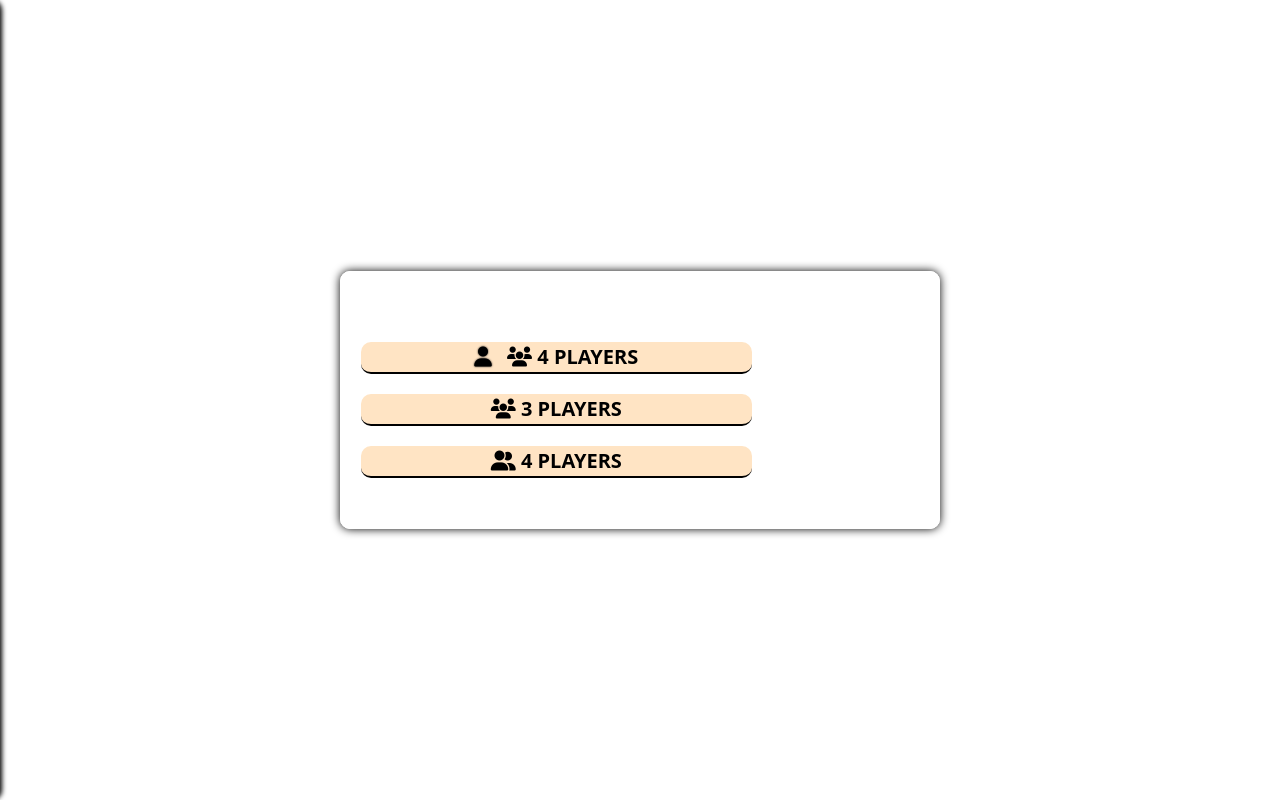
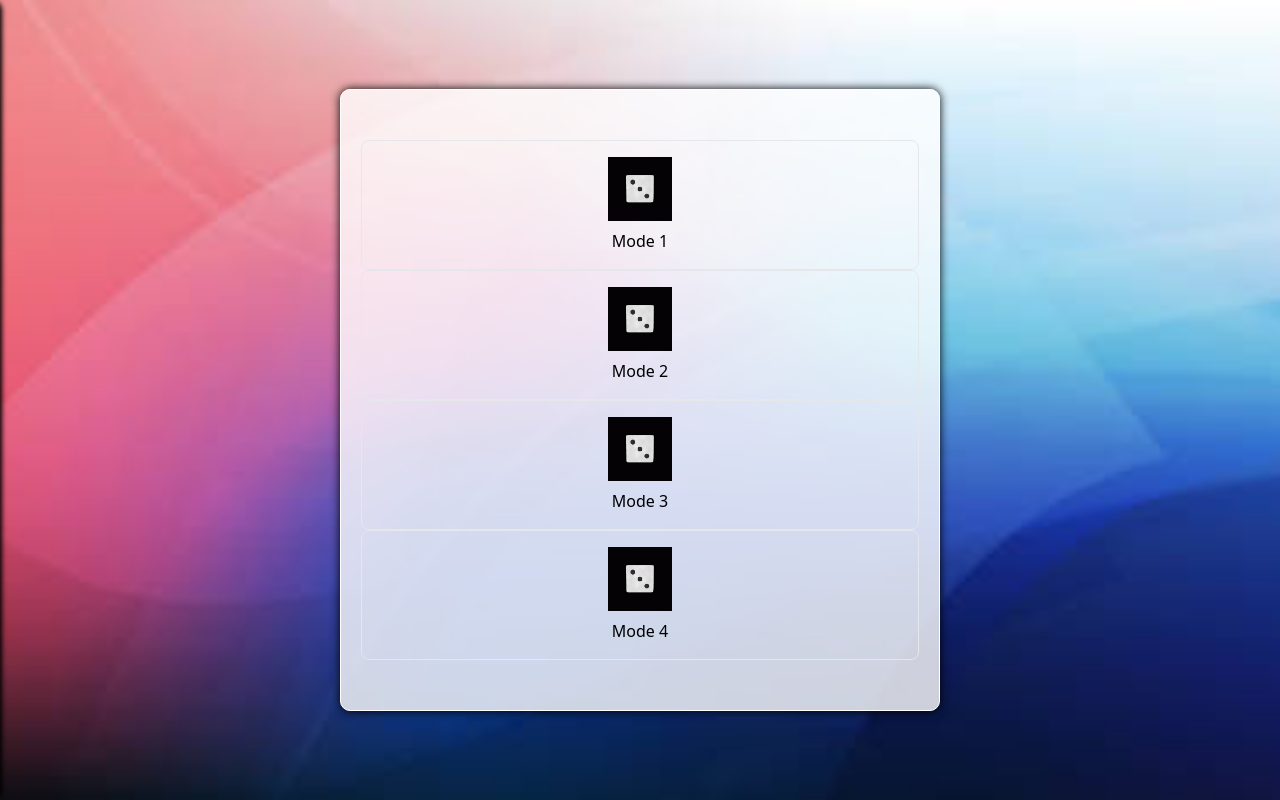
Before and after one commit to DavidTimi1/Ludo-Game, a website: page ludo.html in a window 1280 px wide. Both pictures are taken after a click on the button "PLAY GAME". Drawn offline with Linux system fonts and the light colour scheme.

Commit message:
Feat (Add mode section)

```diff
--- a/ludo.html
+++ b/ludo.html
@@ -6,7 +6,6 @@
     <meta name="viewport" content="width=device-width, initial-scale=1.0">
     <title>Ludo Game</title>
 
-    <link rel="stylesheet" href="ludo.css">
     <link href="output.css" rel="stylesheet">
     <script src="https://kit.fontawesome.com/9564db1e37.js" crossorigin="anonymous"></script>
 
@@ -24,8 +23,10 @@
     <link rel="prefetch" href="assets/blue-star.png" as="image">
     <link rel="prefetch" href="assets/yellow-star.png" as="image">
 
+    <!-- <script src="http://localhost:3001/public-chats/loader.js" id="lily-loader-script" type="module"></script> -->
+
     <meta property="og:title" content="Ludo Game">
-    <meta property="og:description" content="Play the classical board game - Ludo with friends using this web-based implementation built with HTML, CSS and Javascript!">
+    <meta property="og:description" content="Play the classical board game - Ludo with friends or against AI using this web-based implementation built with HTML, CSS and Javascript!">
     <meta property="og:image" content="/diceroll.gif">
     <meta property="og:url" content="/diceroll.gif">
     <meta property="og:type" content="website">
@@ -35,12 +36,13 @@
     <meta name="twitter:site" content="@DavidTimi_1">
     <meta name="twitter:creator" content="@DavidTimi_1">
     <meta name="twitter:title" content="Ludo Game">
-    <meta name="twitter:description" content="Play the classical board game - Ludo with friends using this web-based implementation built with HTML, CSS and Javascript!">
+    <meta name="twitter:description" content="Play the classical board game - Ludo with friends or against AI using this web-based implementation built with HTML, CSS and Javascript!">
     <meta name="twitter:image" content="">
     <meta name="twitter:url" content="https://raw.githack.com/DavidTimi1/Chess/chess1">
 
 </head>
-<body>
+
+<body class="m-0 p-0 w-screen h-screen bg-cover bg-no-repeat bg-center font-sans transition-all duration-500 ease-in-out select-none" style="background-image: url('assets/bg1.jpg');">
     <button id="pause-all" class="invisible" onclick="pauseAll()">
         <i class="fa-solid fa-pause"></i>
     </button>
@@ -136,29 +138,59 @@
         </div>
     </div>
 
-    <div id="preGame-overlay">
+    <div id="preGame-overlay" class="fixed top-0 left-0 w-full h-full text-center">
+
+        <!-- First view -->
         <div class="title preGame _0">
-            <!-- title -->
-            <h1>LUDO GAME</h1>
-            <button id="play-but" onclick="overlay(1)">PLAY GAME</button>
+            <h1 class="text-5xl mb-4">
+                LUDO GAME
+            </h1>
+
+            <button id="play-but" type="button" onclick="overlay(1)">
+                PLAY GAME
+            </button>
         </div>
-        <div class="players-no hide preGame _1">
+
+        <!-- Second View -->
+        <div class="hide preGame _1">
+            <div class="grid grid-cols-2 gap-4"></div>
+                <div class="play-mode p-4 border rounded-lg flex flex-col items-center">
+                    <img src="assets/diceroll.gif" alt="Mode 1" class="w-16 h-16 mb-2">
+                    <span>Mode 1</span>
+                </div>
+                <div class="play-mode p-4 border rounded-lg flex flex-col items-center">
+                    <img src="assets/diceroll.gif" alt="Mode 2" class="w-16 h-16 mb-2">
+                    <span>Mode 2</span>
+                </div>
+                <div class="play-mode p-4 border rounded-lg flex flex-col items-center">
+                    <img src="assets/diceroll.gif" alt="Mode 3" class="w-16 h-16 mb-2">
+                    <span>Mode 3</span>
+                </div>
+                <div class="play-mode p-4 border rounded-lg flex flex-col items-center">
+                    <img src="assets/diceroll.gif" alt="Mode 4" class="w-16 h-16 mb-2">
+                    <span>Mode 4</span>
+                </div>
+            </div>
+        </div>
+
+        <!-- Third View -->
+        <div class="players-no hide preGame _2">
             <div id="4-players" onclick="playersNo(4)">
                 <i class="fa-solid fa-user"></i>
                 <i class="fa-solid fa-users"></i>
-                <span>4 PLAYERS</span>
+                <span> 4 PLAYERS </span>
             </div>
             <div id="3-players" onclick="playersNo(3)">
                 <i class="fa-solid fa-users"></i>
-                <span>3 PLAYERS</span>
+                <span> 3 PLAYERS </span>
             </div>
             <div id="2-players" onclick="playersNo(2)">
                 <i class="fa-solid fa-user-group"></i>
-                <span>4 PLAYERS</span>
+                <span> 2 PLAYERS </span>
             </div>
         </div>
 
-        <form class="register hide preGame _2" onsubmit="overlay(3)">
+        <form class="register hide preGame _3" onsubmit="overlay(3)">
             <h2>REGISTER PLAYERS</h2>
             <h3 id="reg-error"></h3>
             <label class="nameInput hide">
```
